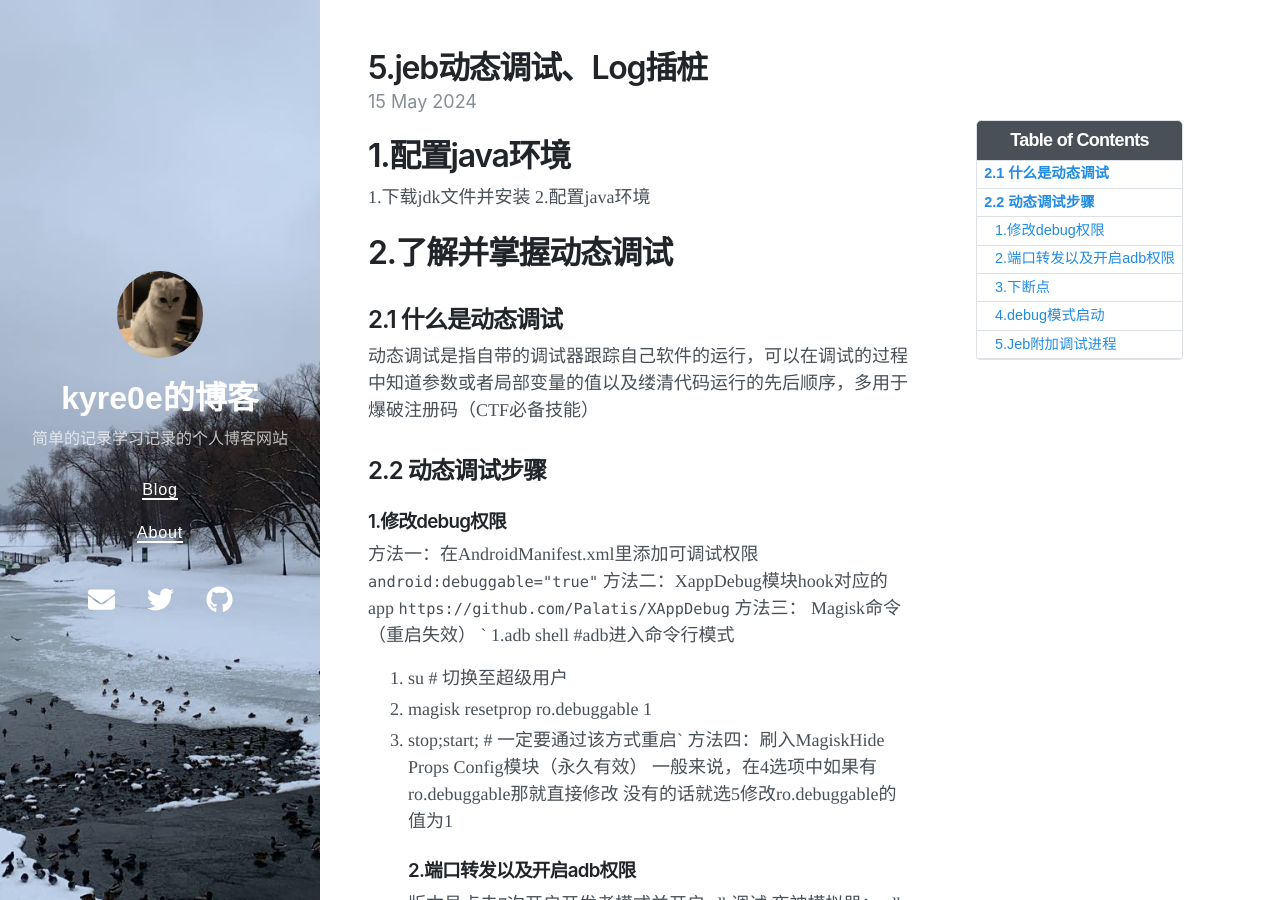
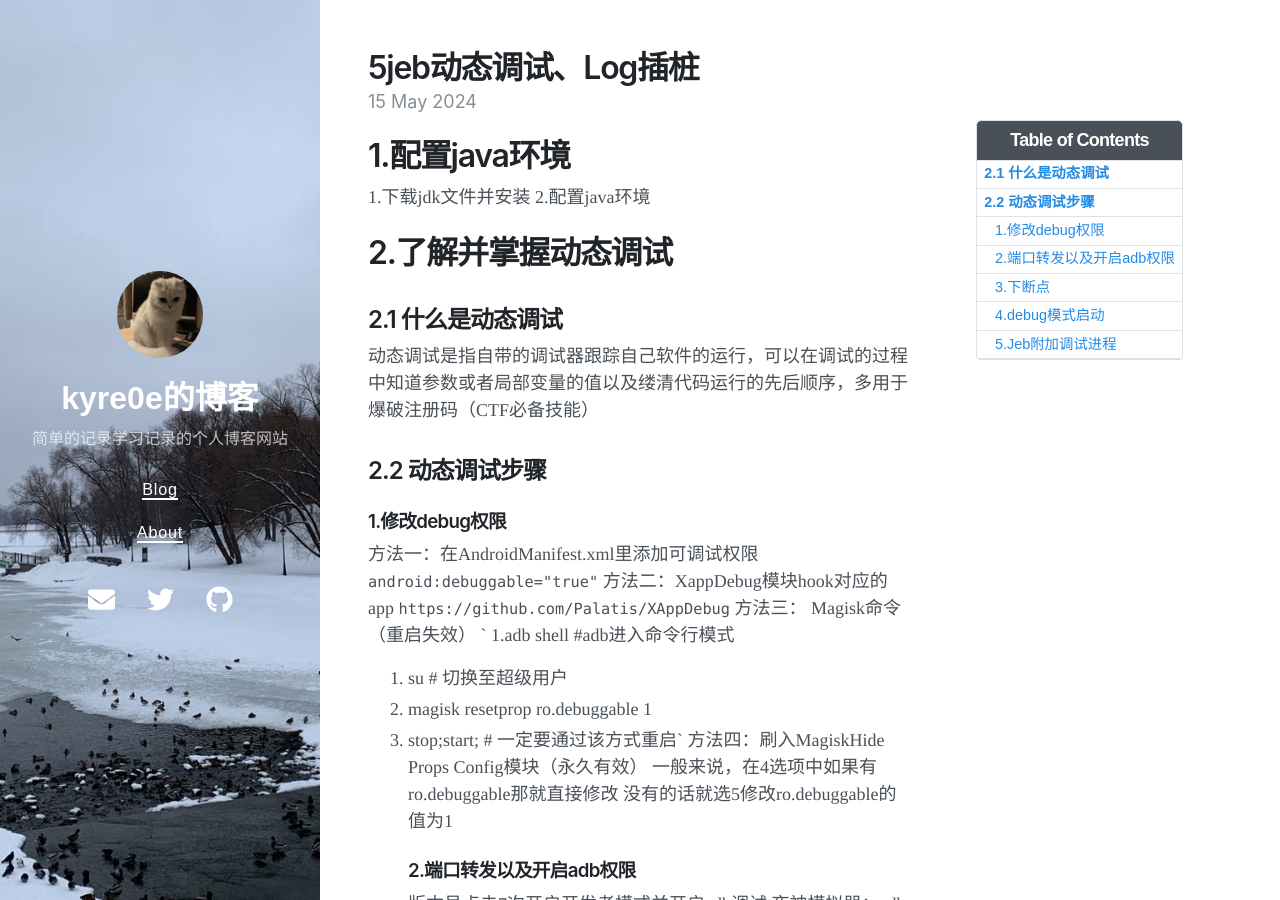
Before and after one commit to Kyre0ee/Kyre0ee.github.io, a Jekyll site: the page built from _posts/2024-05-15-jeb动态调试、Log插桩.md, in a window 1280 px wide and 900 px high. Built offline with Jekyll 4.4.1, drawn with Linux system fonts in a browser that asks for light colours; nearby versions of some CDN libraries.

Commit message:
Update 2024-05-15-jeb动态调试、Log插桩.md

```diff
--- a/_posts/2024-05-15-jeb动态调试、Log插桩.md
+++ b/_posts/2024-05-15-jeb动态调试、Log插桩.md
@@ -1,6 +1,6 @@
 ---
 layout: post
-title: 5.jeb动态调试、Log插桩
+title: 5jeb动态调试、Log插桩
 date: 2024-05-15 23:18 +0800
 tags:
   - 安卓逆向
```
